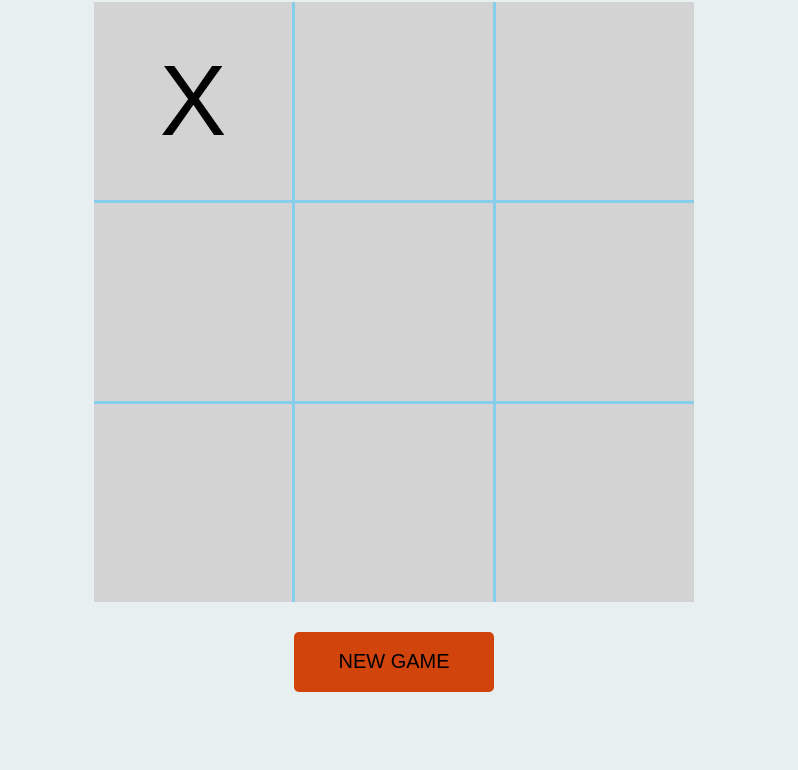
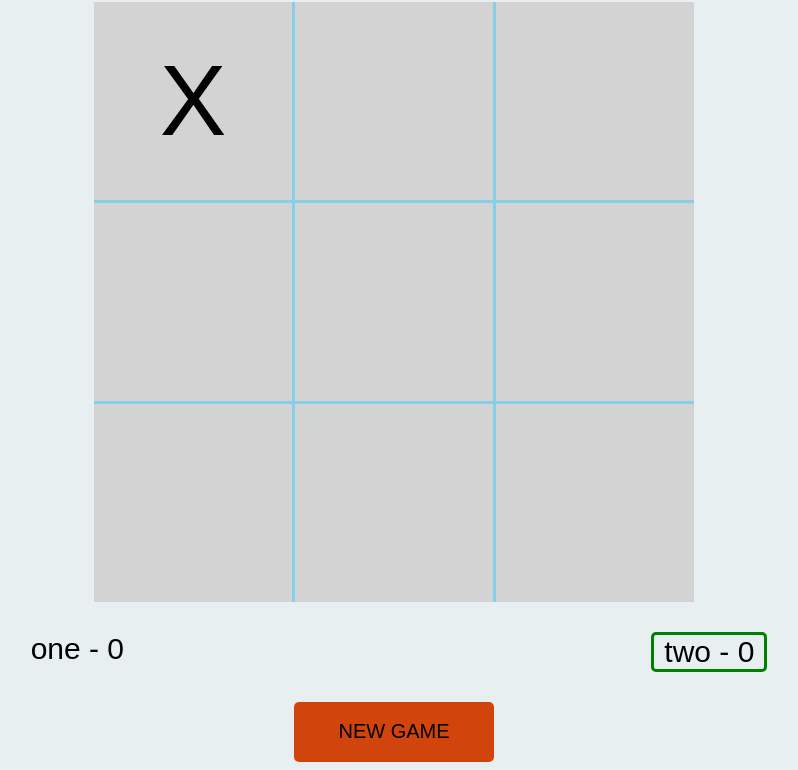
Before and after one commit to CrystalSnake/odin-Tic-Tac-Toe, a plain HTML site: page index.html in a window 1280 px wide. Both pictures are taken after a click on the element 439 px from the left and 178 px from the top of the page. Shown: the part 78-848 px from the top of the page, without its empty margins (246-1044 px from the left). Before the commit the page ends 800 px from the top, so only its background shows below. Drawn offline with Linux system fonts and the light colour scheme.

Commit message:
Add panel with player points, mark active player

```diff
--- a/index.html
+++ b/index.html
@@ -14,6 +14,7 @@
     </header>
     <main>
       <div class="container"></div>
+      <div class="results"></div>
       <div class="control-panel"></div>
     </main>
   </body>
--- a/scripts.js
+++ b/scripts.js
@@ -1,4 +1,5 @@
 const container = document.querySelector('.container');
+const resultsContainer = document.querySelector('.results');
 const controlPanel = document.querySelector('.control-panel');
 let gameboard = ['', '', '', '', '', '', '', '', ''];
 let gameOn = true;
@@ -19,6 +20,18 @@ const getStartButton = () => {
   startNewGame.textContent = 'New Game';
   startNewGame.addEventListener('click', Gameboard.getGrid);
   controlPanel.appendChild(startNewGame);
+};
+
+const showPoints = () => {
+  resultsContainer.textContent = '';
+  let playerOnePoints = document.createElement('p');
+  playerOnePoints.classList.add('points', 'one', 'active');
+  playerOnePoints.textContent = `${player1.name} - ${player1.count}`;
+  resultsContainer.appendChild(playerOnePoints);
+  let playerTwoPoints = document.createElement('p');
+  playerTwoPoints.classList.add('points', 'two');
+  playerTwoPoints.textContent = `${player2.name} - ${player2.count}`;
+  resultsContainer.appendChild(playerTwoPoints);
 };
 
 const Gameboard = (() => {
@@ -79,6 +92,7 @@ const GameLogic = (() => {
     ) {
       gameOn = false;
       activePlayer.count++;
+      showPoints();
       console.log(`${activePlayer.name} Win! Count ${activePlayer.count}`);
     } else {
       let emptyCells = gameboard.filter((cell) => cell != 'X' && cell != 'O');
@@ -89,10 +103,16 @@ const GameLogic = (() => {
     }
   };
   const changePlayer = () => {
+    const playerOneCard = document.querySelector('.one');
+    const playerTwoCard = document.querySelector('.two');
     if (activePlayer === player1) {
       activePlayer = player2;
+      playerOneCard.classList.remove('active');
+      playerTwoCard.classList.add('active');
     } else {
       activePlayer = player1;
+      playerOneCard.classList.add('active');
+      playerTwoCard.classList.remove('active');
     }
   };
   return { winCheck, changePlayer };
@@ -100,3 +120,4 @@ const GameLogic = (() => {
 
 Gameboard.getGrid();
 getStartButton();
+showPoints();
--- a/styles.css
+++ b/styles.css
@@ -29,6 +29,22 @@ h1 {
   font-size: 100px;
 }
 
+.results {
+  display: flex;
+  justify-content: space-around;
+}
+
+.results p {
+  font-size: 30px;
+  margin-top: 0;
+  padding: 0 10px;
+}
+
+.results p.active {
+  border: 3px solid green;
+  border-radius: 5px;
+}
+
 .control-panel {
   display: flex;
   flex-direction: column;
```
